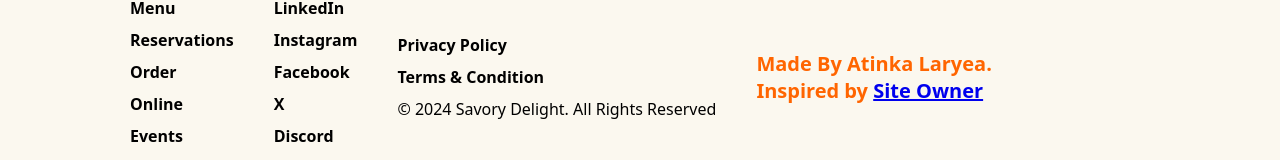
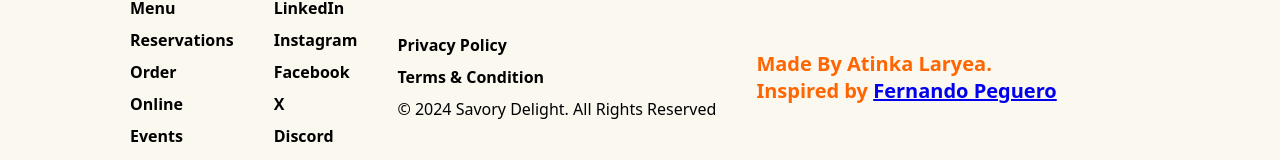
Before and after one commit to AtkTheDeveloper/restaurant-website-clone, a plain HTML site: page index.html in a window 1280 px wide. Shown: the part 2541-2701 px from the top of the page. Drawn offline with Linux system fonts and the light colour scheme.

Commit message:
Changed the site owner to the actual owner's name. U dig what I'm saying. Yeah

```diff
--- a/index.html
+++ b/index.html
@@ -180,7 +180,7 @@
                     </nav>
                 </div>
                 <div class="footer-link">
-                    <p class="owner">Made By Atinka Laryea. <br> Inspired by <span><a href="https://github.com/fernandopeguero" target="_blank">Site Owner</a></span></p>
+                    <p class="owner">Made By Atinka Laryea. <br> Inspired by <span><a href="https://github.com/fernandopeguero" target="_blank">Fernando Peguero</a></span></p>
                 </div>
             </div>
         </div>
```
